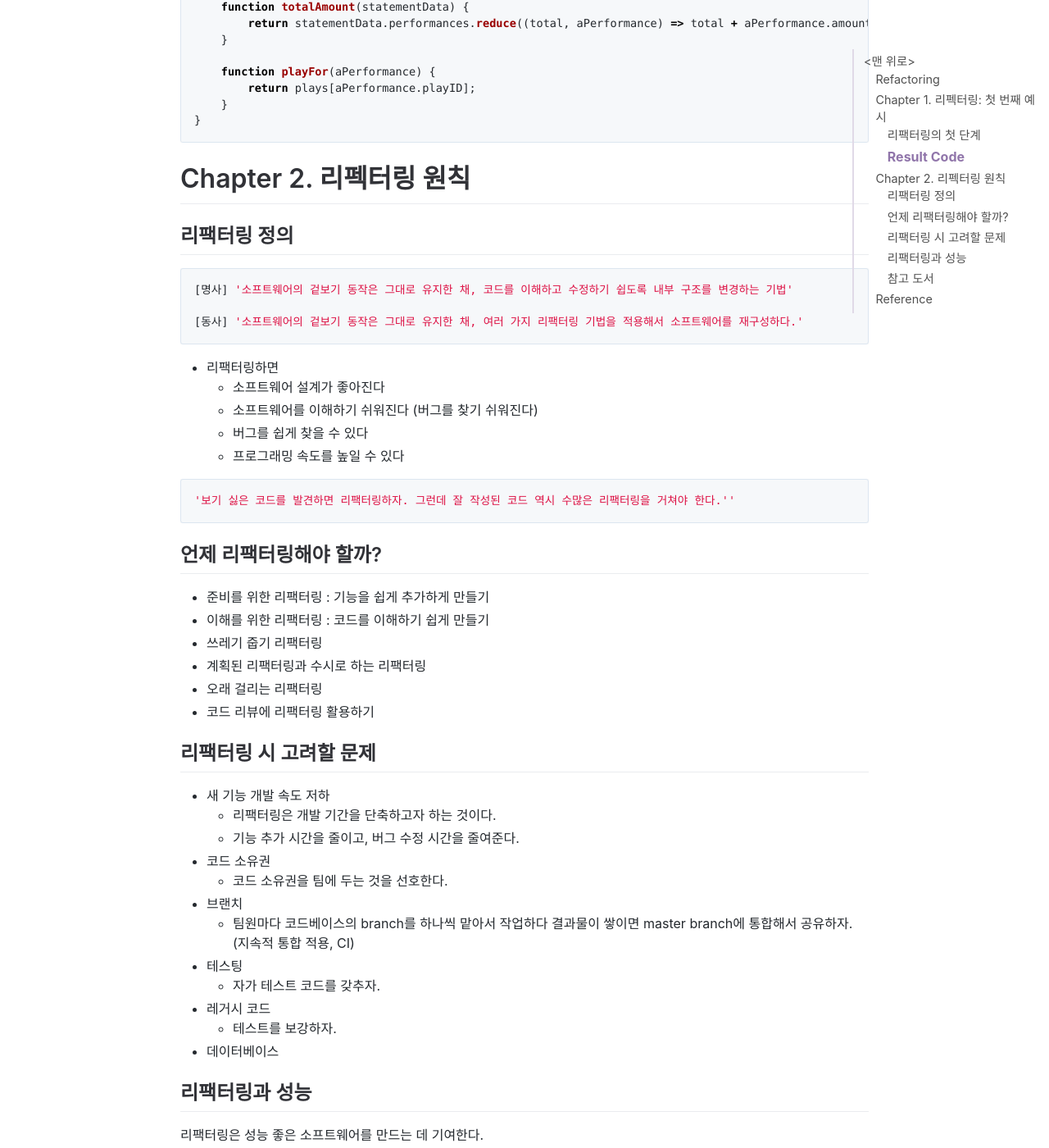
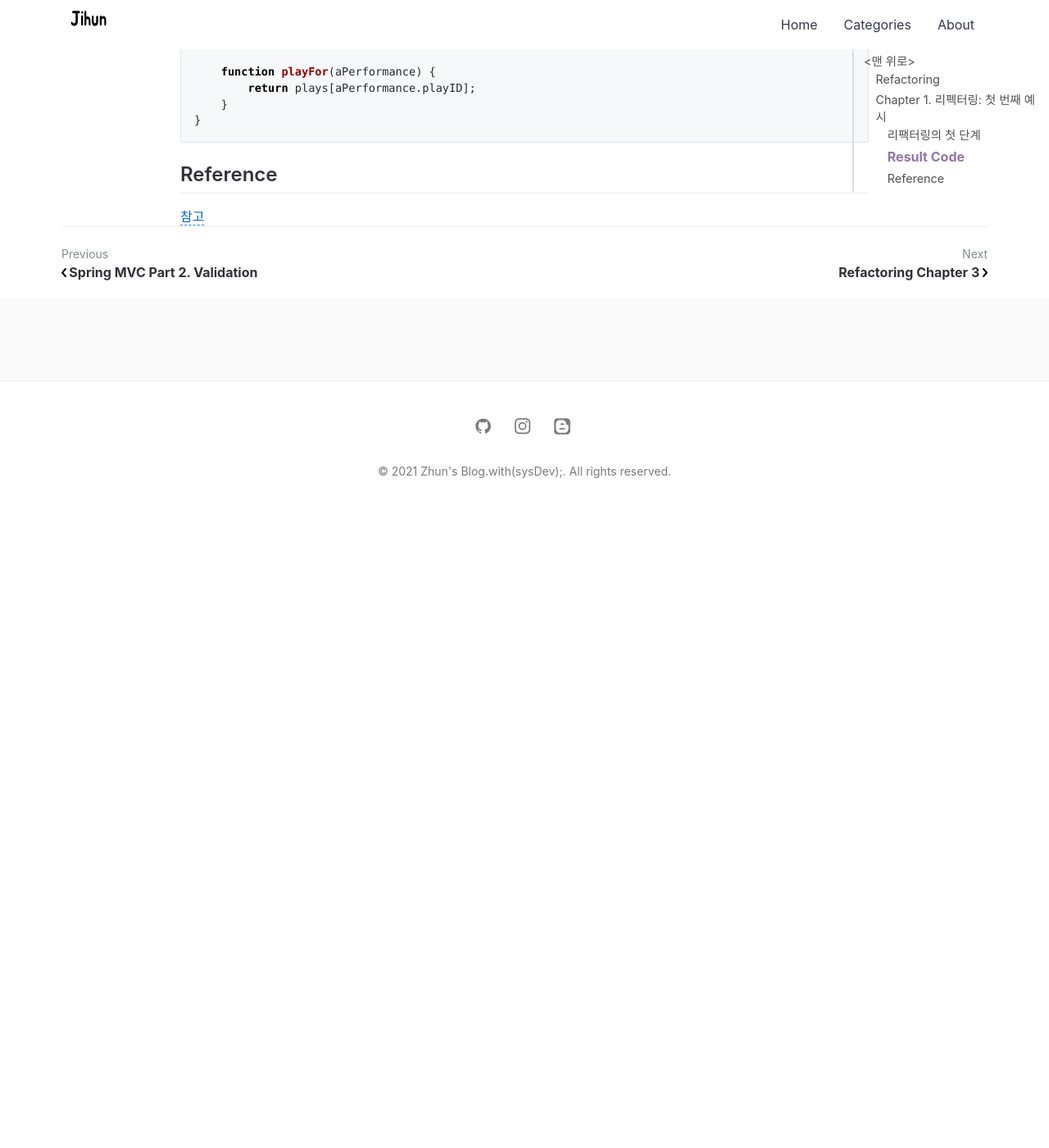
Before and after one commit to jihunparkme/jihunparkme.github.io, a Jekyll site: the page built from _posts/2021-11-21-Refactoring-01.md, in a window 1280 px wide and 1400 px high, scrolled down 6631 px. Shown: the whole window at 82% size. Built offline with Jekyll 4.4.1, drawn with Linux system fonts in a browser that asks for light colours; our own code applies the rules of GitHub Pages for plain Markdown files; comment, search, counter and statistics services are not loaded; after the commit the page ends 7261 px from its top, so only the background shows below that; some of the changed text lies outside the part shown.

Commit message:
Refactoring Chapter 1. 리펙터링: 첫 번째 예시

````diff
--- a/_posts/2021-11-22-Refactoring-01.md
+++ b/_posts/2021-11-21-Refactoring-01.md
@@ -1,7 +1,7 @@
 ---
 layout: post
-title: Refactoring Chapter 1-2
-summary: Chapter 1. 리펙터링: 첫 번째 예시 / Chapter 2. 리펙터링 원칙
+title: Refactoring Chapter 1
+summary: Chapter 1. 리펙터링: 첫 번째 예시
 categories: (Book)Refactoring
 featured-img: refactoring
 # mathjax: true
@@ -318,72 +318,6 @@ function createStatementData(invoice, plays) {
 }
 ```
 
-# Chapter 2. 리펙터링 원칙
-
-## 리팩터링 정의
-
-```python
-[명사] '소프트웨어의 겉보기 동작은 그대로 유지한 채, 코드를 이해하고 수정하기 쉽도록 내부 구조를 변경하는 기법'
-
-[동사] '소프트웨어의 겉보기 동작은 그대로 유지한 채, 여러 가지 리팩터링 기법을 적용해서 소프트웨어를 재구성하다.'
-```
-
-- 리팩터링하면
-  - 소프트웨어 설계가 좋아진다
-  - 소프트웨어를 이해하기 쉬워진다 (버그를 찾기 쉬워진다)
-  - 버그를 쉽게 찾을 수 있다
-  - 프로그래밍 속도를 높일 수 있다
-
-```python
-'보기 싫은 코드를 발견하면 리팩터링하자. 그런데 잘 작성된 코드 역시 수많은 리팩터링을 거쳐야 한다.''
-```
-
-## 언제 리팩터링해야 할까?
-
-- 준비를 위한 리팩터링 : 기능을 쉽게 추가하게 만들기
-- 이해를 위한 리팩터링 : 코드를 이해하기 쉽게 만들기
-- 쓰레기 줍기 리팩터링
-- 계획된 리팩터링과 수시로 하는 리팩터링
-- 오래 걸리는 리팩터링
-- 코드 리뷰에 리팩터링 활용하기
-
-## 리팩터링 시 고려할 문제
-
-- 새 기능 개발 속도 저하
-  - 리팩터링은 개발 기간을 단축하고자 하는 것이다.
-  - 기능 추가 시간을 줄이고, 버그 수정 시간을 줄여준다.
-- 코드 소유권
-  - 코드 소유권을 팀에 두는 것을 선호한다.
-- 브랜치
-  - 팀원마다 코드베이스의 branch를 하나씩 맡아서 작업하다 결과물이 쌓이면 master branch에 통합해서 공유하자. (지속적 통합 적용, CI)
-- 테스팅
-  - 자가 테스트 코드를 갖추자.
-- 레거시 코드
-  - 테스트를 보강하자.
-- 데이터베이스
-
-## 리팩터링과 성능
-
-리팩터링은 성능 좋은 소프트웨어를 만드는 데 기여한다.
-
-**빠른 소프트웨어를 작성하는 방법**
-
-- 시간 예산 분배 방식
-  - 설계를 여러 컴포넌트로 나눠서 컴포넌트마다 자원 예산을 할당
-- 끊임없이 관심을 기울이자
-- 의도적으로 성능 최적화에 돌입하기 전까지 성능에 신경 쓰지 않고 코드를 다루기 쉽게 만드는 데 집중하자.
-
-**리펙터링과 최적화의 관계**
-
-- 리팩터링을 잘 해두면 서능 튜닝에 투입할 시간을 벌 수 있다.
-- 리팩터링이 잘 되어 있는 프로그램은 성능을 더 세밀하게 분석할 수 있다.
-
-## 참고 도서
-
-[리팩터링 워크북](http://www.kyobobook.co.kr/product/detailViewKor.laf?mallGb=KOR&ejkGb=KOR&barcode=9788991268159)
-
-[패턴을 활용한 리팩터링](http://www.kyobobook.co.kr/product/detailViewKor.laf?mallGb=KOR&ejkGb=KOR&barcode=9788991268920)
-
-# Reference
+## Reference
 
 [참고](https://github.com/yujeongJeon/yujeongJeon.github.io)
````
